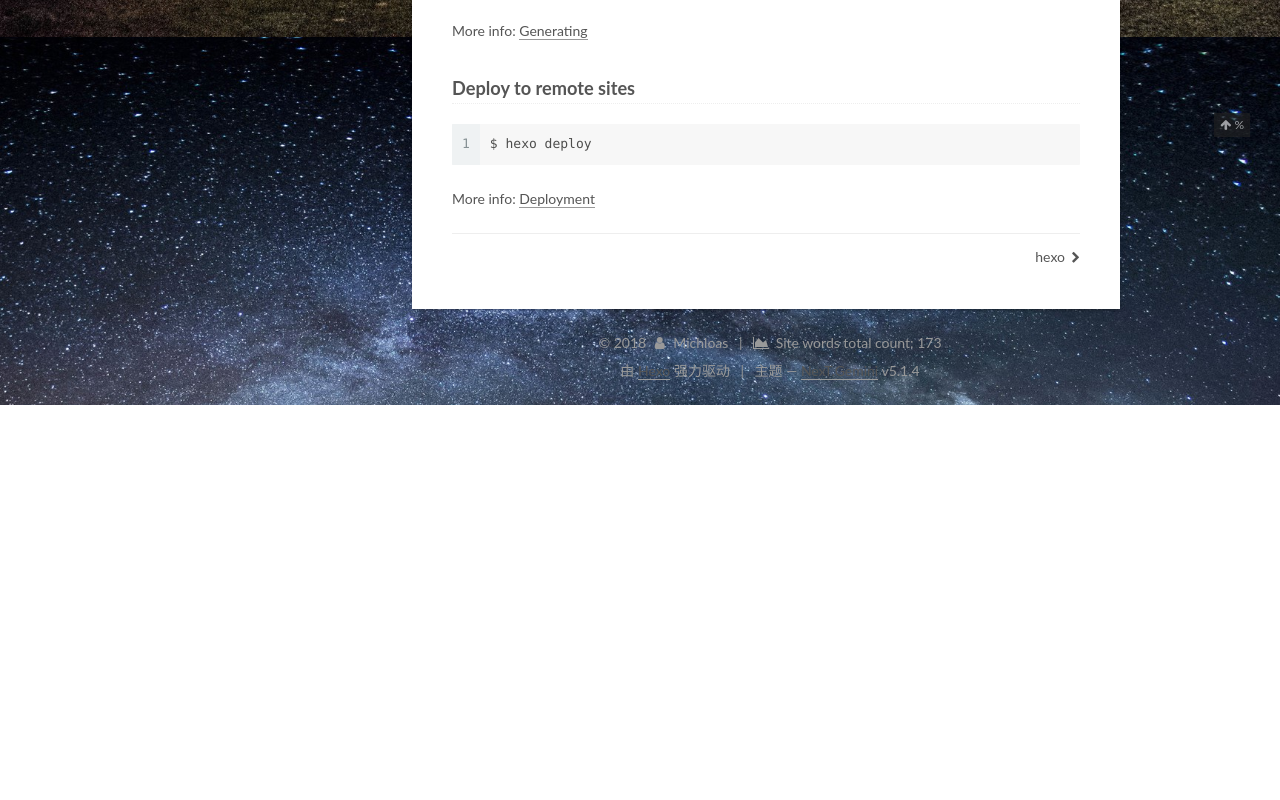
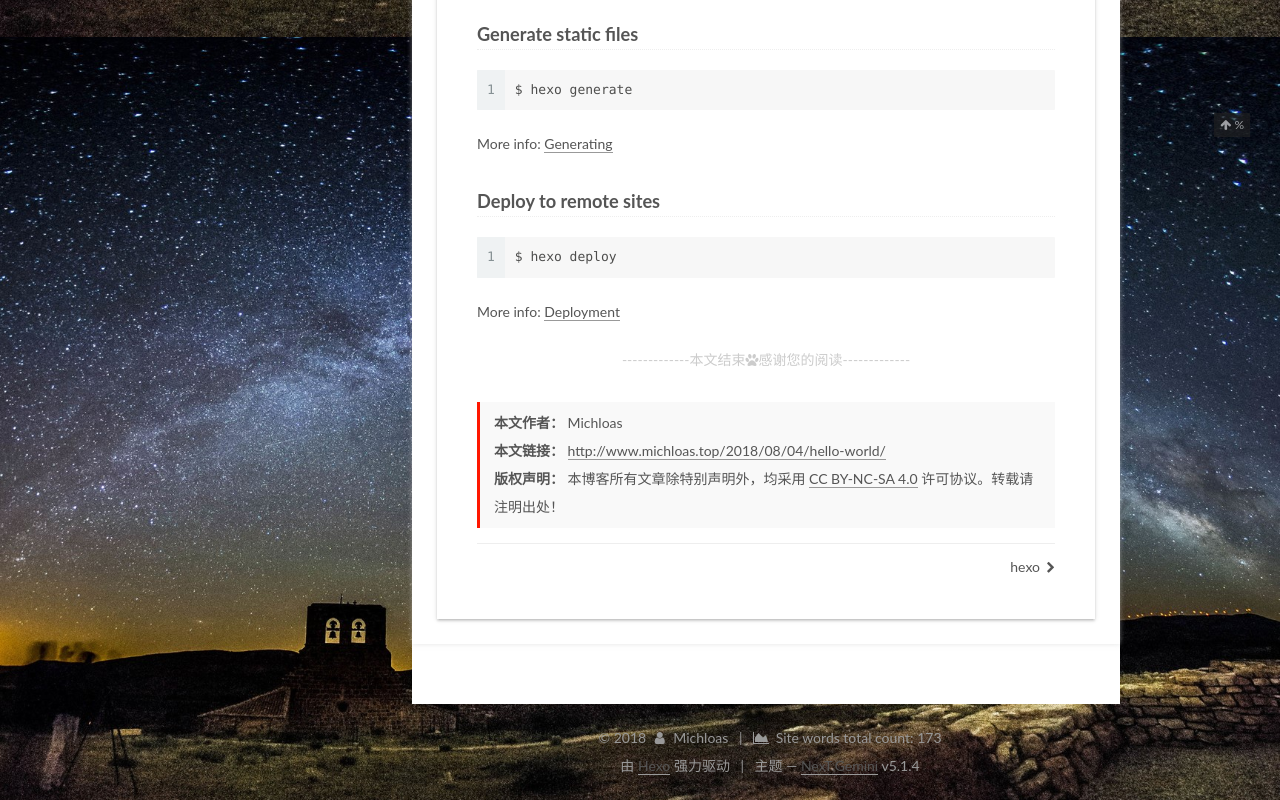
Before and after one commit to michloas/michloas.github.io, a plain HTML site: page 2018/08/04/hello-world/index.html in a window 1280 px wide. Shown: the part 763-1563 px from the top of the page. Before the commit the page ends 1168 px from the top, so only its background shows below. Drawn offline with Linux system fonts and the light colour scheme.

Commit message:
Site updated: 2018-08-07 19:33:43

```diff
--- a/2018/08/04/hello-world/index.html
+++ b/2018/08/04/hello-world/index.html
@@ -82,7 +82,7 @@
 <meta name="description" content="Welcome to Hexo! This is your very first post. Check documentation for more info. If you get any problems when using Hexo, you can find the answer in troubleshooting or you can ask me on GitHub. Quick">
 <meta property="og:type" content="article">
 <meta property="og:title" content="Hello World">
-<meta property="og:url" content="http://yoursite.com/2018/08/04/hello-world/index.html">
+<meta property="og:url" content="http://www.michloas.top/2018/08/04/hello-world/index.html">
 <meta property="og:site_name" content="Michloas blog">
 <meta property="og:description" content="Welcome to Hexo! This is your very first post. Check documentation for more info. If you get any problems when using Hexo, you can find the answer in troubleshooting or you can ask me on GitHub. Quick">
 <meta property="og:locale" content="zh-Hans">
@@ -119,7 +119,7 @@
 
 
 
-  <link rel="canonical" href="http://yoursite.com/2018/08/04/hello-world/"/>
+  <link rel="canonical" href="http://www.michloas.top/2018/08/04/hello-world/"/>
 
 
 
@@ -296,7 +296,7 @@
 
 
   <div class="post-block">
-    <link itemprop="mainEntityOfPage" href="http://yoursite.com/2018/08/04/hello-world/">
+    <link itemprop="mainEntityOfPage" href="http://www.michloas.top/2018/08/04/hello-world/">
 
     <span hidden itemprop="author" itemscope itemtype="http://schema.org/Person">
       <meta itemprop="name" content="Michloas">
@@ -427,6 +427,37 @@
 
 
 
+	<div>
+
+    <div>
+
+        <div style="text-align:center;color: #ccc;font-size:14px;">-------------本文结束<i class="fa fa-paw"></i>感谢您的阅读-------------</div>
+
+</div>
+
+ </div>
+
+
+      <div>
+        <ul class="post-copyright">
+  <li class="post-copyright-author">
+    <strong>本文作者：</strong>
+    Michloas
+  </li>
+  <li class="post-copyright-link">
+    <strong>本文链接：</strong>
+    <a href="http://www.michloas.top/2018/08/04/hello-world/" title="Hello World">http://www.michloas.top/2018/08/04/hello-world/</a>
+  </li>
+  <li class="post-copyright-license">
+    <strong>版权声明： </strong>
+    本博客所有文章除特别声明外，均采用 <a href="https://creativecommons.org/licenses/by-nc-sa/4.0/" rel="external nofollow" target="_blank">CC BY-NC-SA 4.0</a> 许可协议。转载请注明出处！
+  </li>
+</ul>
+
+      </div>
+
+
+
 
     <footer class="post-footer">
 
@@ -460,7 +491,10 @@
 
 
 
+
   </article>
+
+
 
 
 
--- a/css/main.css
+++ b/css/main.css
@@ -1609,9 +1609,8 @@ pre .javascript .function {
 }
 .posts-expand .post-eof {
   display: block;
-  margin: 80px auto 60px;
-  width: 8%;
-  height: 1px;
+  width: 0%;
+  height: 0px;
   background: #ccc;
   text-align: center;
 }
@@ -1641,6 +1640,13 @@ pre .javascript .function {
 .fancybox-close,
 .fancybox-close:hover {
   border: none;
+}
+.post-copyright {
+  margin: 2em 0 0;
+  padding: 0.5em 1em;
+  border-left: 3px solid #ff1700;
+  background-color: #f9f9f9;
+  list-style: none;
 }
 .rtl.post-body p,
 .rtl.post-body a,
@@ -1833,7 +1839,7 @@ pre .javascript .function {
   width: 4px;
   height: 4px;
   border-radius: 50%;
-  background: #ff47c8;
+  background: #fff;
 }
 .links-of-blogroll {
   font-size: 13px;
@@ -3201,3 +3207,10 @@ body {
   background-attachment: fixed;
   background-position: center;
 }
+.post {
+  margin-top: 60px;
+  margin-bottom: 60px;
+  padding: 25px;
+  -webkit-box-shadow: 0 0 5px rgba(202,203,203,0.5);
+  -moz-box-shadow: 0 0 5px rgba(202,203,204,0.5);
+}
```
Also changed, not shown: 2018/08/05/hexo/index.html (+37 -3 lines), about/index.html (+4 -4 lines), archives/2018/08/index.html (+2 -2 lines), archives/2018/index.html (+2 -2 lines), archives/index.html (+2 -2 lines), categories/hexo/index.html (+2 -2 lines), categories/index.html (+2 -2 lines), index.html (+24 -4 lines), tags/hexo/index.html (+2 -2 lines), tags/index.html (+2 -2 lines), tags/next/index.html (+2 -2 lines).
